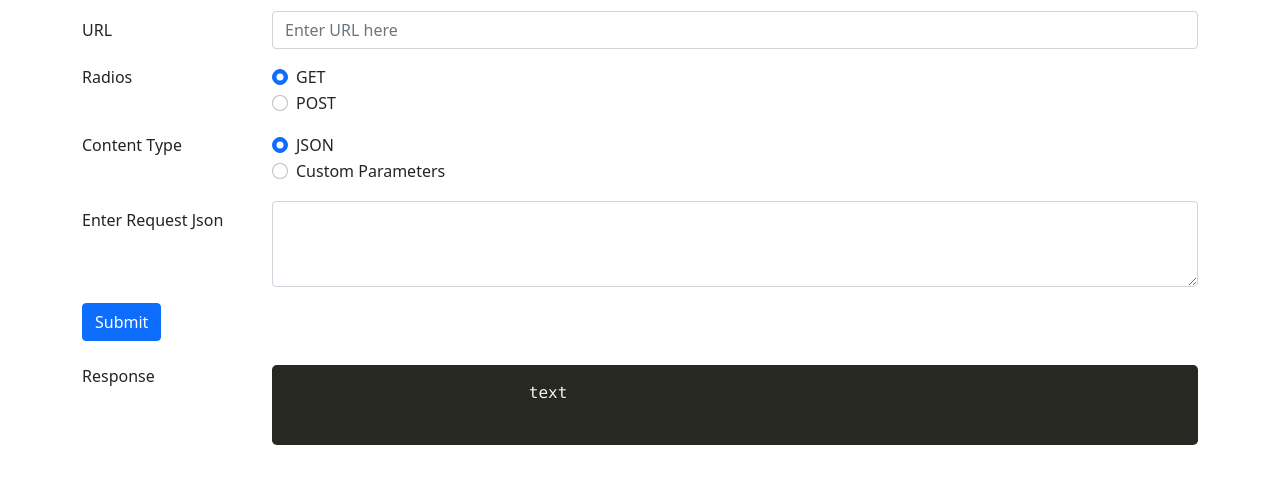
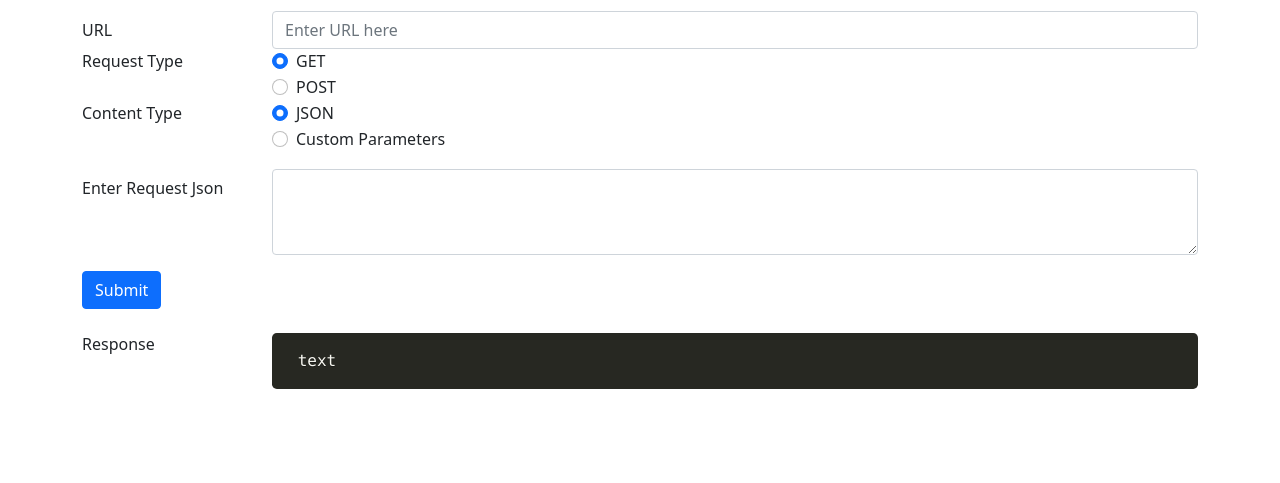
Before and after one commit to Yogeshwari18/PostMan-Clone, a plain HTML site: page index.html in a window 1280 px wide. Shown: the part 125-608 px from the top of the page. Drawn offline with nearby package versions, Linux system fonts and the light colour scheme.

Commit message:
Update index.html

```diff
--- a/index.html
+++ b/index.html
@@ -40,7 +40,7 @@
                 </ul>
 
             </div>
-        </div>
+
     </nav>
 
     <div class="container">
@@ -49,7 +49,7 @@
 
     <div class="container">
         <!---url  box-->
-        <div class="mb-3 row">
+        <div class="form-group row">
             <label for="url" class="col-sm-2 col-form-label">URL</label>
             <div class="col-sm-10">
                 <input type="text" class="form-control" id="url" placeholder="Enter URL here ">
@@ -58,8 +58,9 @@
 
         <!--Request type box-->
 
-        <fieldset class="row mb-3">
-            <legend class="col-form-label col-sm-2 pt-0">Radios</legend>
+        <fieldset class="form-group">
+            <div class="row">
+            <legend class="col-form-label col-sm-2 pt-0">Request Type</legend>
             <div class="col-sm-10">
                 <div class="form-check">
                     <input class="form-check-input" type="radio" name="requestType" id="get" value="GET" checked>
@@ -71,14 +72,17 @@
                     <input class="form-check-input" type="radio" name="requestType" id="post" value="POST">
                     <label class="form-check-label" for="post">
                         POST
+
+
                     </label>
                 </div>
-
+            </div>
             </div>
         </fieldset>
 
         <!--content type box-->
-        <fieldset class="row mb-3">
+        <fieldset class="form-group">
+            <div class="row">
             <legend class="col-form-label col-sm-2 pt-0">Content Type</legend>
             <div class="col-sm-10">
                 <div class="form-check">
@@ -93,7 +97,7 @@
                         Custom Parameters
                     </label>
                 </div>
-
+            </div>
             </div>
         </fieldset>
 
@@ -130,19 +134,21 @@
                 <button id="submit" class="btn btn-primary">Submit</button>
             </div>
         </div>
+
+
         <div class="my-3" id="responseJsonBox">
             <div class="form-group row">
                 <label for="responseJsonText" class="col-sm-2 col-form-label">Response</label>
                 <div class="col-sm-10">
                     <!-- <textarea class="form-control" id="responseJsonText" rows="3">Your response will appear here</textarea> -->
 
-                     <pre class="language-javascript">
+                    <!-- <pre class="language-javascript">
                          <code id='responsePrism' class="language-javascript">
 
                          </code>
-                     </pre>
-                  <!--  <pre id='responsePre'
-                        class="language-javascript"> <code id='responsePrism' class="language-javascript"> Your response will appear here </code> </pre>-->
+                     </pre>-->
+                   <pre id='responsePre' class="language-javascript"> <code id='responsePrism'
+                    class="language-javascript"> Your response will appear here </code> </pre>
                 </div>
             </div>
         </div>
```
